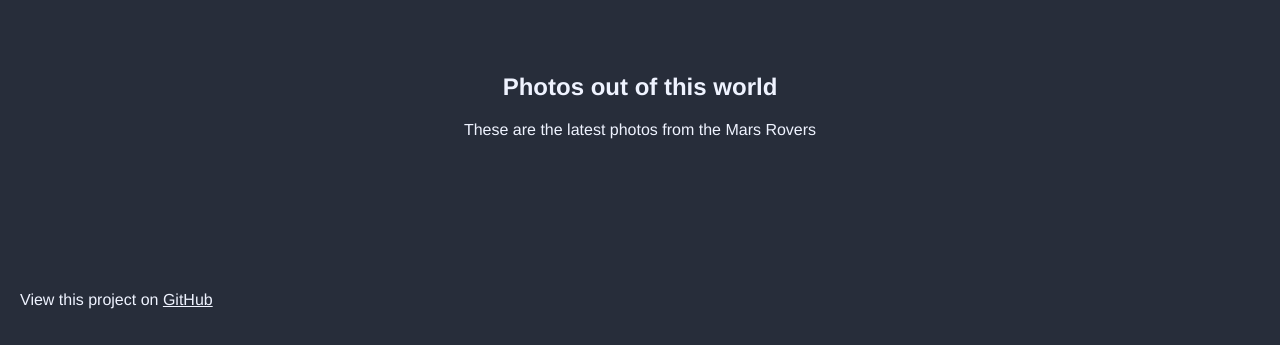
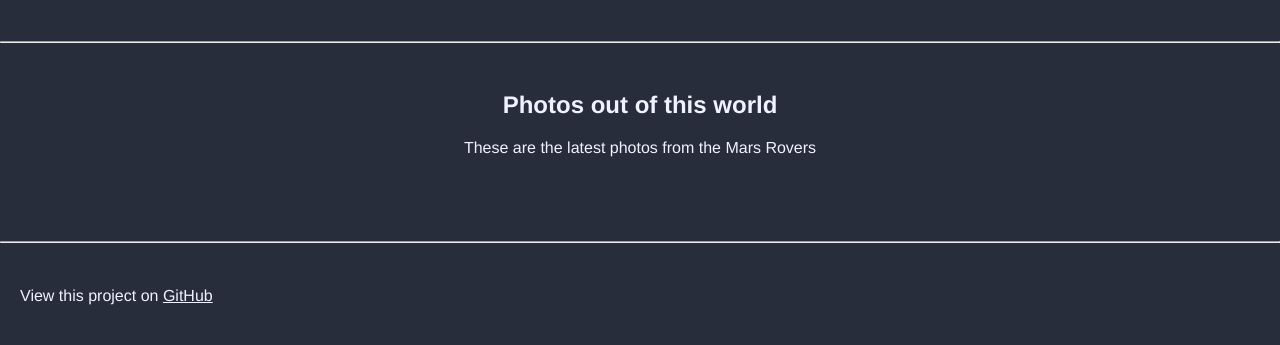
Before and after one commit to alebrij3/space-landing-page, a website built with webpack: page public/index.html in a window 1280 px wide. Shown: the part 672-1017 px from the top of the page. Built offline with nearby package versions, Linux system fonts and the light colour scheme; no server answers.

Commit message:
add horizontal rules on the index

```diff
--- a/public/index.html
+++ b/public/index.html
@@ -24,12 +24,13 @@
             First Moon landing
         </p>
     </section>
+    <hr>
     <section>
         <h2 class="text-center">Photos out of this world</h2>
         <p class="text-center">These are the latest photos from the Mars Rovers</p>
         <section id="mars-photos"></section>
     </section>
-    <section></section>
+    <hr>
     <footer>
         <p>View this project on <a href="https://github.com/alejvndrox/space-landing-page">GitHub</a></p>
     </footer>
```
